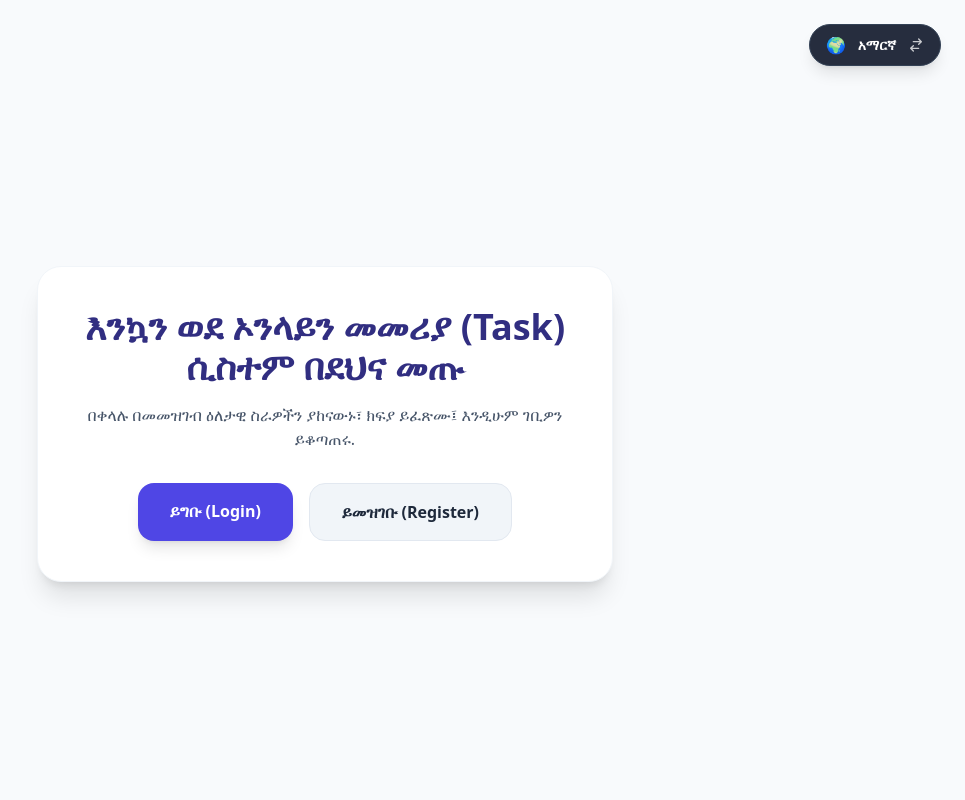
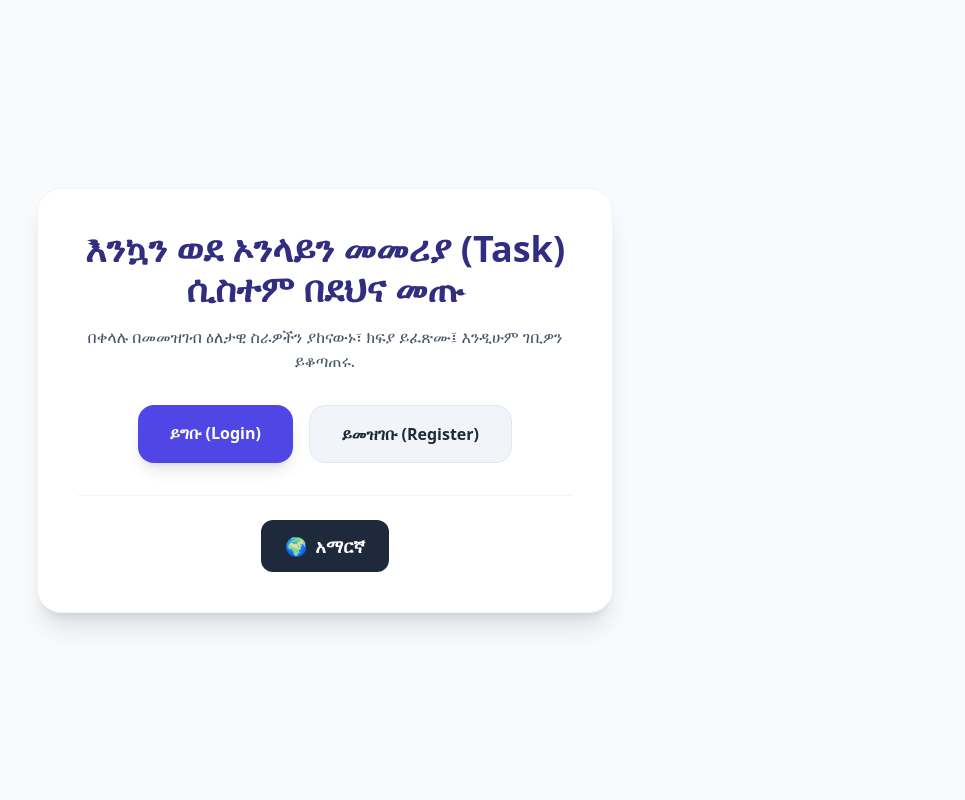
Before and after one commit to gedamuayana/my_shop, a Django app: page /en/ in a window 1280 px wide. Shown: the whole page, without its empty margins (315-1280 px from the left). Run offline with Django 5.2, Linux system fonts and the light colour scheme; some libraries are stand-ins or nearby versions.

Commit message:
Lock interface to Amharic only

```diff
--- a/templates/home.html
+++ b/templates/home.html
@@ -1,37 +1,13 @@
-{% load i18n %}
 <!DOCTYPE html>
-<html lang="{{ LANGUAGE_CODE }}">
+<html lang="am">
 <head>
     <meta charset="UTF-8">
     <meta name="viewport" content="width=device-width, initial-scale=1.0">
     <title>ዋና ገጽ</title>
     <script src="https://cdn.tailwindcss.com"></script>
 </head>
-<body class="bg-slate-50 font-sans min-h-screen flex flex-col items-center justify-center p-4 relative">
-
-    <div class="absolute top-6 right-6 z-50">
-        <form action="{% url 'set_language' %}" method="post">
-            {% csrf_token %}
-            <input type="hidden" name="next" value="{{ request.get_full_path }}">
-
-            {% get_current_language as CURRENT_LANG %}
-            {% if CURRENT_LANG == 'en' %}
-                <button type="submit" name="language" value="am" class="flex items-center gap-3 px-4 py-2 bg-slate-900/90 hover:bg-slate-950 text-white rounded-full transition-all shadow-lg border border-slate-700 text-sm font-semibold backdrop-blur-sm">
-                    <span class="text-base">🌍</span>
-                    <span>አማርኛ</span>
-                    <svg class="w-4 h-4 opacity-75" fill="none" stroke="currentColor" viewBox="0 0 24 24"><path stroke-linecap="round" stroke-linejoin="round" stroke-width="2" d="M8 7h12m0 0l-4-4m4 4l-4 4m0 6H4m0 0l4 4m-4-4l4-4"></path></svg>
-                </button>
-            {% else %}
-                <button type="submit" name="language" value="en" class="flex items-center gap-3 px-4 py-2 bg-slate-900/90 hover:bg-slate-950 text-white rounded-full transition-all shadow-lg border border-slate-700 text-sm font-semibold backdrop-blur-sm">
-                    <span class="text-base">🌍</span>
-                    <span>English</span>
-                    <svg class="w-4 h-4 opacity-75" fill="none" stroke="currentColor" viewBox="0 0 24 24"><path stroke-linecap="round" stroke-linejoin="round" stroke-width="2" d="M8 7h12m0 0l-4-4m4 4l-4 4m0 6H4m0 0l4 4m-4-4l4-4"></path></svg>
-                </button>
-            {% endif %}
-        </form>
-    </div>
-
-    <div class="text-center max-w-xl bg-white p-10 rounded-3xl shadow-xl border border-slate-100 mt-12">
+<body class="bg-slate-50 font-sans min-h-screen flex flex-col items-center justify-center p-4">
+    <div class="text-center max-w-xl bg-white p-10 rounded-3xl shadow-xl border border-slate-100">
         <h1 class="text-4xl font-black text-indigo-900 mb-4">
             እንኳን ወደ ኦንላይን መመሪያ (Task) ሲስተም በደህና መጡ
         </h1>
@@ -47,7 +23,12 @@
                 <a href="{% url 'register' %}" class="px-8 py-4 bg-slate-100 hover:bg-slate-200 text-slate-800 font-extrabold rounded-2xl border border-slate-200 transition-all">ይመዝገቡ (Register)</a>
             {% endif %}
         </div>
+
+        <div class="mt-8 flex justify-center border-t pt-6 border-slate-100">
+            <span class="flex items-center gap-2 px-6 py-3 bg-slate-800 text-white rounded-xl font-bold text-lg">
+                <span>🌍</span> አማርኛ
+            </span>
+        </div>
     </div>
-
 </body>
 </html>
```
